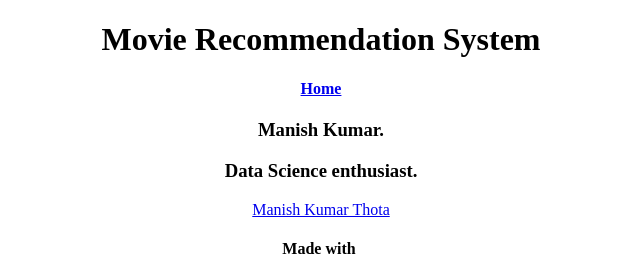
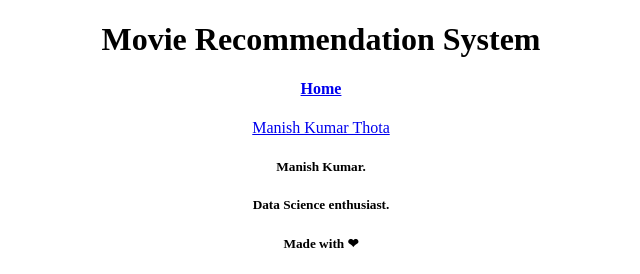
Before and after one commit to manishkumart/Movierecosys_pipeline, a Flask app: template templates/base.html in a window 1280 px wide. Shown: the top 274 px of the page, without its empty margins (319-959 px from the left). After the commit the page ends 248 px from the top, so only its background shows below. Run offline with Flask 2, Linux system fonts and the light colour scheme; the template is opened without the code that fills it, so the values that code supplies are empty; some libraries are stand-ins or nearby versions.

Commit message:
Update base.html

```diff
--- a/templates/base.html
+++ b/templates/base.html
@@ -31,23 +31,18 @@
         {% endblock %}
       </div>
  <div class="card-body">
-            <h3 class="card-title">Manish Kumar.</h3>
-          <h3 class="card-title">Data Science enthusiast.</h3>
-   <div class="row">
-  <div class="column">
-        <div class="LI-profile-badge"  data-version="v1" data-size="medium" data-locale="en_US" data-type="vertical" data-theme="dark" data-vanity="manish-kumar-thota-0136ab125"><a class="LI-simple-link" href='https://in.linkedin.com/in/manish-kumar-thota-0136ab125?trk=profile-badge'>Manish Kumar Thota</a></div>
-</div>
-  <div class="column">
-    <div username='manishkumat' repos='github-profile-card,storm,stormv2,planetZerugoria' class='github-card' id="card"></div>
-  </div>
+
+
+       <div class="LI-profile-badge"  data-version="v1" data-size="medium" data-locale="en_US" data-type="vertical" data-theme="dark" data-vanity="manish-kumar-thota-0136ab125"><a class="LI-simple-link" href='https://in.linkedin.com/in/manish-kumar-thota-0136ab125?trk=profile-badge'>Manish Kumar Thota</a></div>
 
 
 
-            <h4 class="card-text">Made with <span>&#65039;</span> </h4>
+      <h5 class="card-title">Manish Kumar.</h3>
+          <h5 class="card-title">Data Science enthusiast.</h3>
+            <h5 class="card-text">Made with <span>&#10084;</span> </h4>
           </div>
   </center>
 </div>
-  <script type="text/javascript" src="https://platform.linkedin.com/badges/js/profile.js" async defer></script>
 
 
 
```
